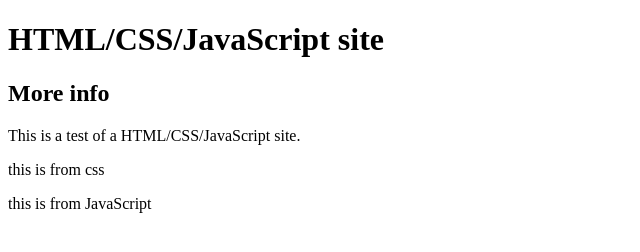
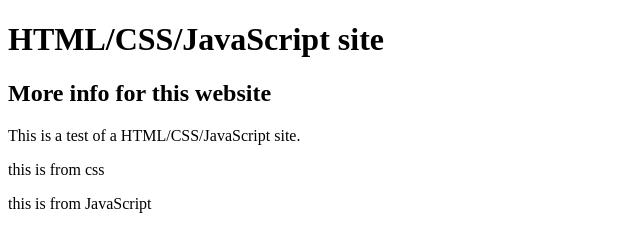
Before and after one commit to edwardtanguay/edwardtanguay.github.io, a plain HTML site: page index.html in a window 1280 px wide. Shown: the whole page, without its empty margins (0-640 px from the left). Drawn offline with Linux system fonts and the light colour scheme.

Commit message:
change subtitle

```diff
--- a/index.html
+++ b/index.html
@@ -13,7 +13,7 @@
 
 <body>
 	<h1>HTML/CSS/JavaScript site</h1>
-	<h2>More info</h2>
+	<h2>More info for this website</h2>
 	<p>This is a test of a HTML/CSS/JavaScript site.</p>
 	<p class="fromCss"></p>
 	<p id="fromJavaScript"></p>
```
